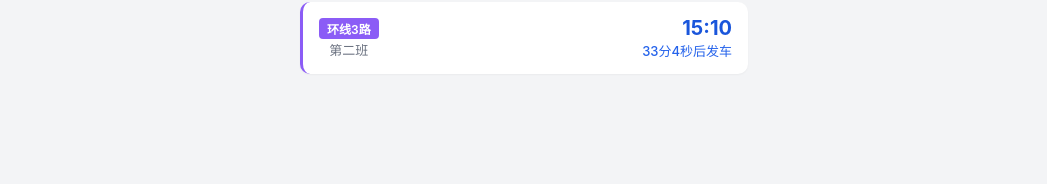
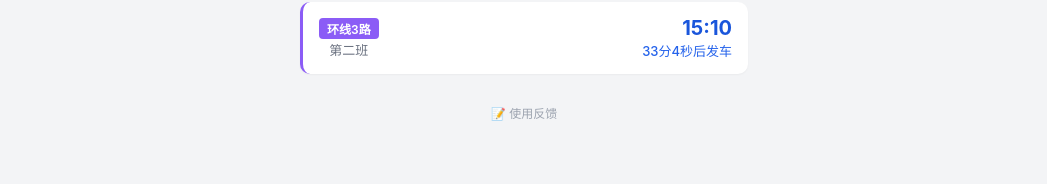
Before and after one commit to LiuSizheng/loop-ride-assistant, a Vue app: page / in a window 1280 px wide. Shown: the part 410-594 px from the top of the page, without its empty margins (116-1163 px from the left). Built offline with nearby package versions, Linux system fonts and the light colour scheme; no server answers.

Commit message:
fix: 问卷入口移到首页底部小字

```diff
--- a/src/views/HomeView.vue
+++ b/src/views/HomeView.vue
@@ -445,6 +445,10 @@ const nearbyStopArrivals = computed(() => {
       <van-loading size="32" />
       <p>加载时刻表数据...</p>
     </div>
+
+    <div class="survey-footer">
+      <a href="https://v.wjx.cn/vm/thRw5hx.aspx" target="_blank" rel="noopener">📝 使用反馈</a>
+    </div>
   </div>
 </template>
 
@@ -487,4 +491,7 @@ const nearbyStopArrivals = computed(() => {
 .dest-info { font-size: 12px; color: var(--color-text-secondary); margin-top: 2px; }
 .board-time { font-size: 12px; color: var(--color-text-secondary); }
 .loading { display: flex; flex-direction: column; align-items: center; justify-content: center; padding: 60px 0; color: var(--color-text-secondary); gap: 12px; }
+.survey-footer { text-align: center; padding: 8px 0 4px; }
+.survey-footer a { color: #9CA3AF; font-size: 12px; text-decoration: none; }
+.survey-footer a:active { color: var(--color-primary); }
 </style>
```
Also changed, not shown: 36 other files (tests, documents, lock files or other folders).
